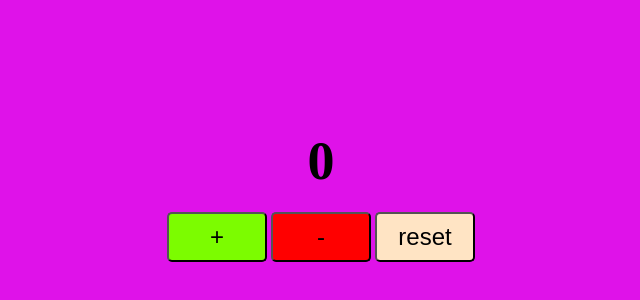
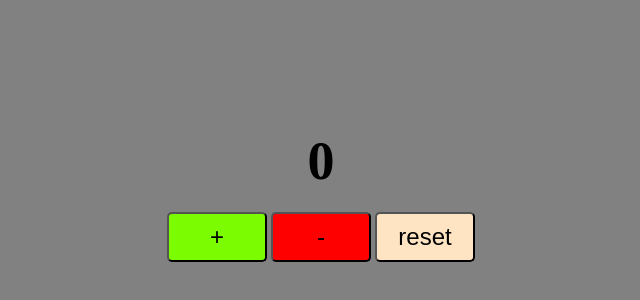
Before and after one commit to VadymMS/sashko, a plain HTML site: page index.html in a window 1280 px wide. Shown: the part 184-484 px from the top of the page, without its empty margins (319-959 px from the left). Drawn offline with Linux system fonts and the light colour scheme.

Commit message:
color gray

```diff
--- a/css/style.css
+++ b/css/style.css
@@ -1,5 +1,5 @@
 body {
-  background-color: rgb(223, 18, 233);
+ background-color: rgb(129, 129, 129);
 }
 
 .container,
```
Lines whose indentation alone changed are shown as unchanged.
